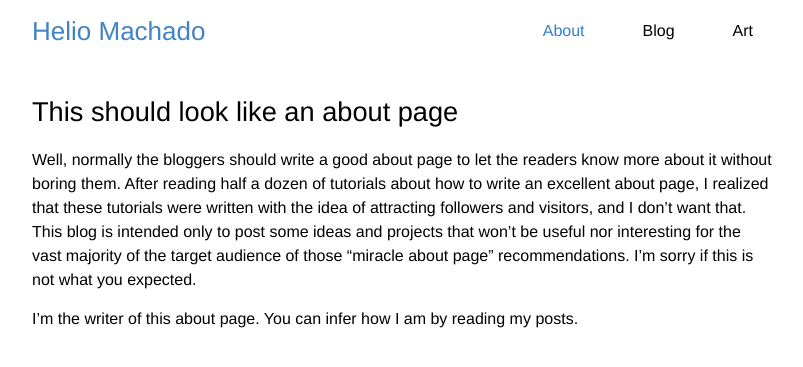
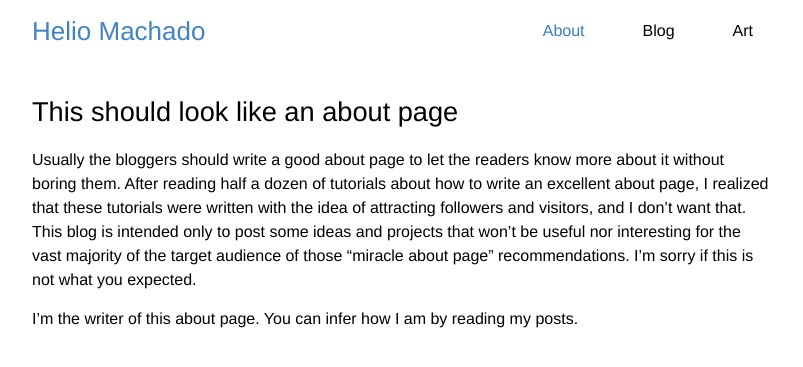
Before and after one commit to 0x2b3bfa0/0x2b3bfa0.github.io, a Jekyll site: the page built from about.md, in a window 1280 px wide. Shown: the top 367 px of the page, without its empty margins (238-1041 px from the left). Built offline with Jekyll 4.4.1, drawn with Linux system fonts in a browser that asks for light colours.

Commit message:
Update about.md

```diff
--- a/about.md
+++ b/about.md
@@ -5,6 +5,6 @@ header: This should look like an about page
 permalink: /about/
 ---
 
-Well, normally the bloggers should write a good about page to let the readers know more about it without boring them. After reading half a dozen of tutorials about how to write an excellent about page, I realized that these tutorials were written with the idea of attracting followers and visitors, and I don't want that. This blog is intended only to post some ideas and projects that won't be useful nor interesting for the vast majority of the target audience of those "miracle about page" recommendations. I'm sorry if this is not what you expected.
+Usually the bloggers should write a good about page to let the readers know more about it without boring them. After reading half a dozen of tutorials about how to write an excellent about page, I realized that these tutorials were written with the idea of attracting followers and visitors, and I don't want that. This blog is intended only to post some ideas and projects that won't be useful nor interesting for the vast majority of the target audience of those "miracle about page" recommendations. I'm sorry if this is not what you expected.
 
 I'm the writer of this about page. You can infer how I am by reading my posts.
```
